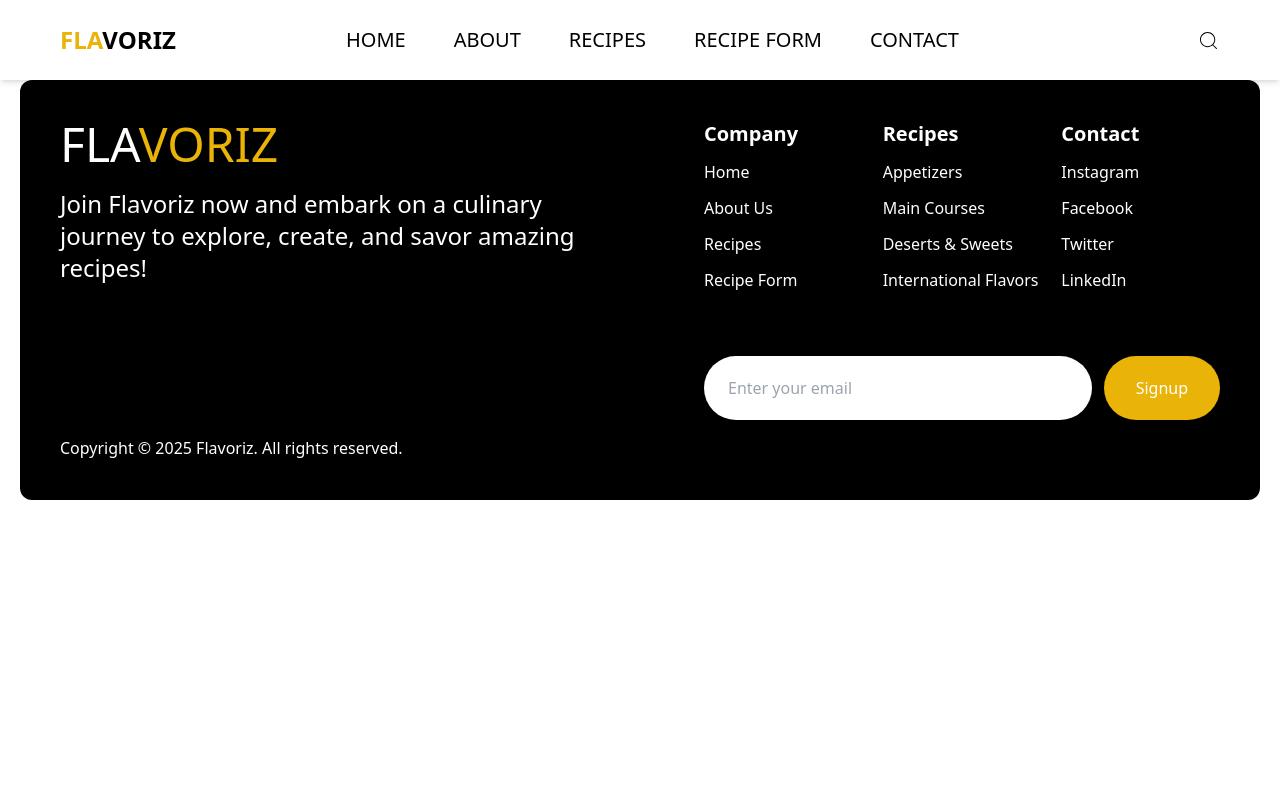
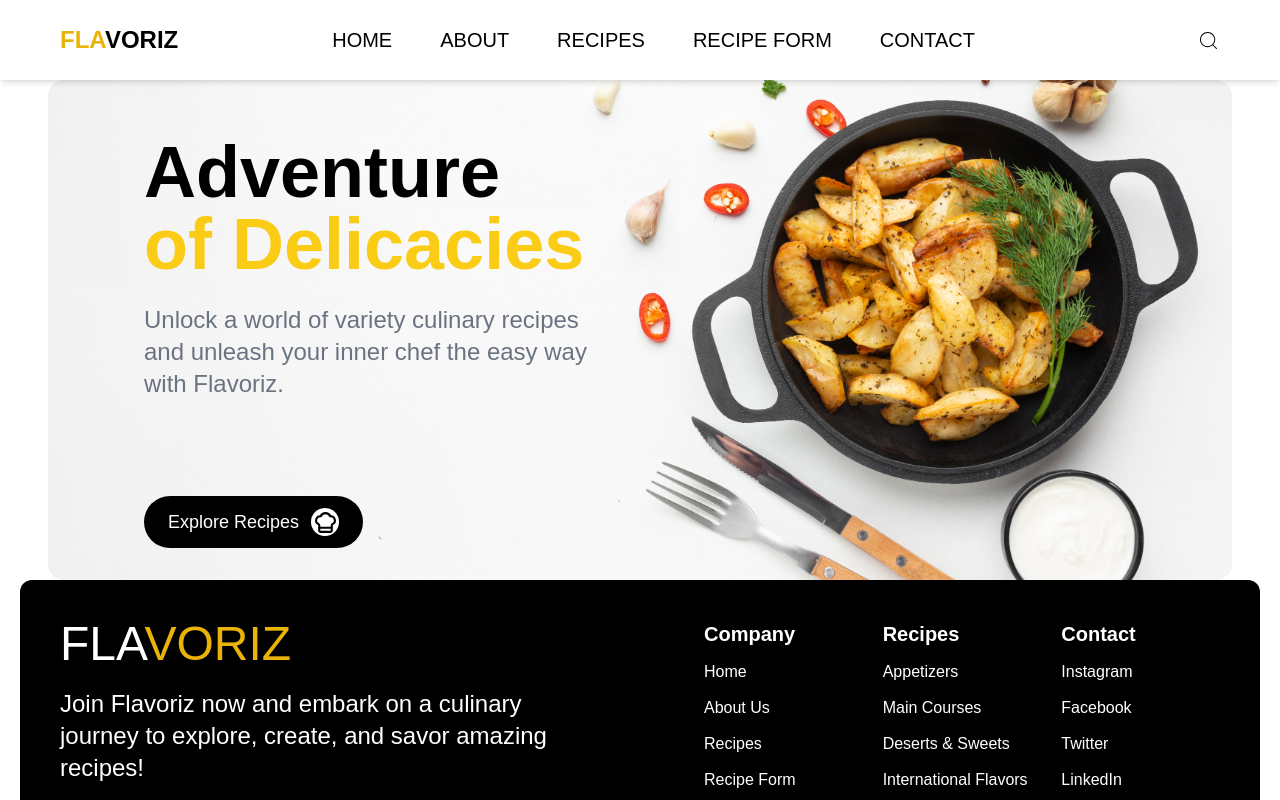
Before and after one commit to changchan255/recipe-app, a React (Create React App) app: page / in a window 1280 px wide. Shown: the top 800 px of the page. Built offline with nearby package versions, Linux system fonts and the light colour scheme.

Commit message:
create hero

```diff
--- a/src/App.js
+++ b/src/App.js
@@ -1,6 +1,7 @@
 import React from 'react';
 import { BrowserRouter, Route, Routes } from 'react-router-dom';
 import { Layout } from './components/layout';
+import { Hero } from './components/hero';
 function App() {
  return (
    <BrowserRouter>
@@ -9,7 +10,7 @@ function App() {
       path='/'
       element= {
         <Layout>
-
+          <Hero/>
         </Layout>
       }
       />
--- /dev/null
+++ b/src/components/hero.jsx
@@ -0,0 +1,23 @@
+import { LuChefHat } from "react-icons/lu";
+
+export const Hero = () => {
+    return(
+        <>
+        <section className="flex-grow">
+            <div className="px-12">
+            <div className="w-full h-[500px] bg-[url('/public/hero.jpg')] bg-cover bg-center px-24 py-14 rounded-2xl grid grid-cols-2 gap-x-10">
+            <div>
+            <h1 className="text-7xl font-bold">Adventure <ul className="text-yellow-400">of Delicacies</ul></h1>
+            <h3 className="mt-6 text-2xl text-gray-500">Unlock a world of variety culinary recipes and unleash your inner chef the easy way with Flavoriz.</h3>
+            <div className="mt-24">
+                <button className="group bg-black text-white text-lg rounded-full px-6 py-3 flex justify-center items-center gap-3 hover:bg-yellow-500 hover:text-black hover:scale-105 active:translate-y-1 transistion-all duration-300">Explore Recipes
+                    <span className="bg-white w-7 h-7 text-black rounded-full flex justify-center items-center transistion-color duration-300 group-hover:text-yellow-500"><LuChefHat size={25}/></span></button>
+            </div>
+            </div>
+
+            </div>
+            </div>
+        </section>
+        </>
+    );
+}
--- a/src/index.css
+++ b/src/index.css
@@ -1,3 +1,8 @@
 @tailwind base;
 @tailwind components;
 @tailwind utilities;
+
+body {
+    font-family: "DM Sans", sans-serif;
+    /* background-color: #fafafa; */
+  }
```
Also changed, not shown: public/hero.jpg (added).
